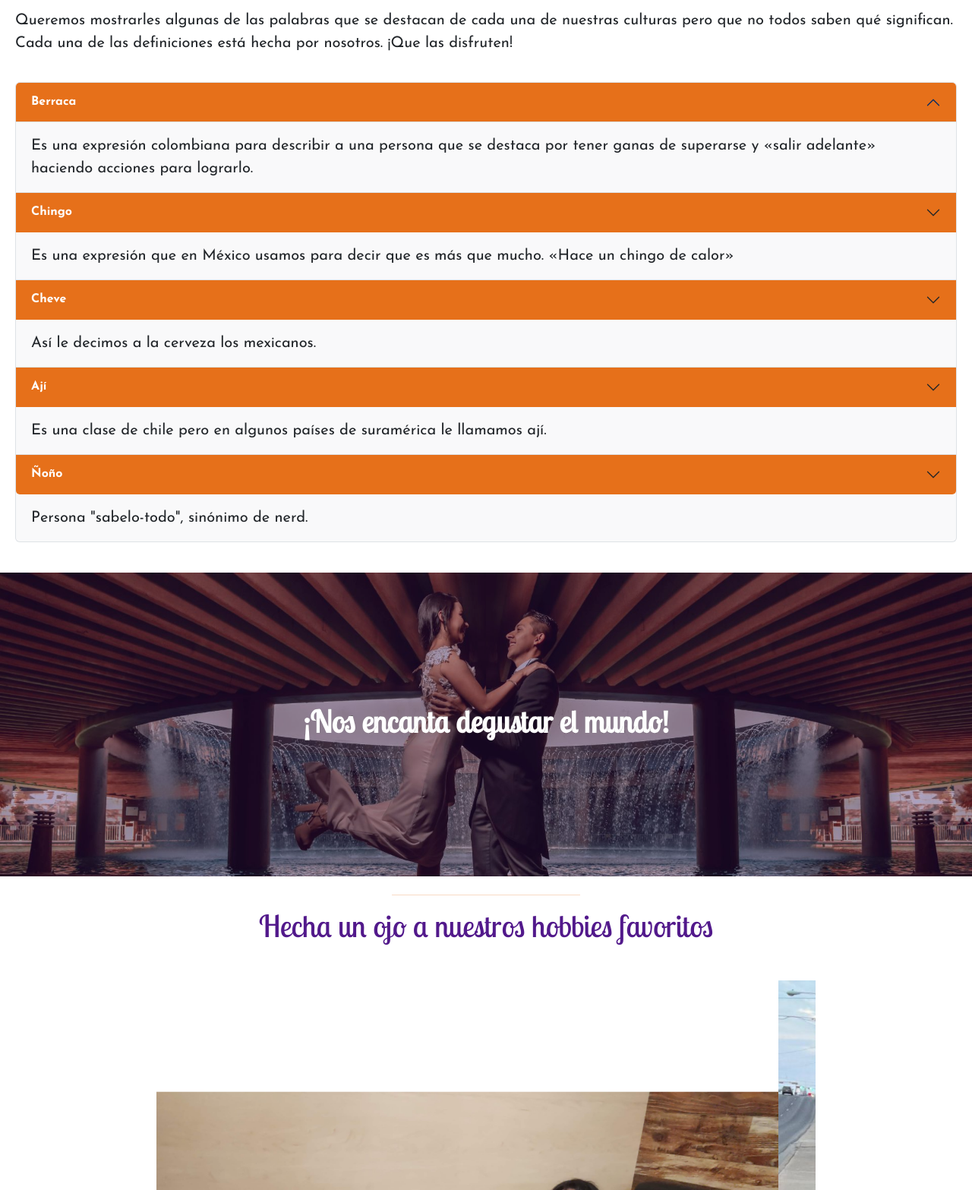
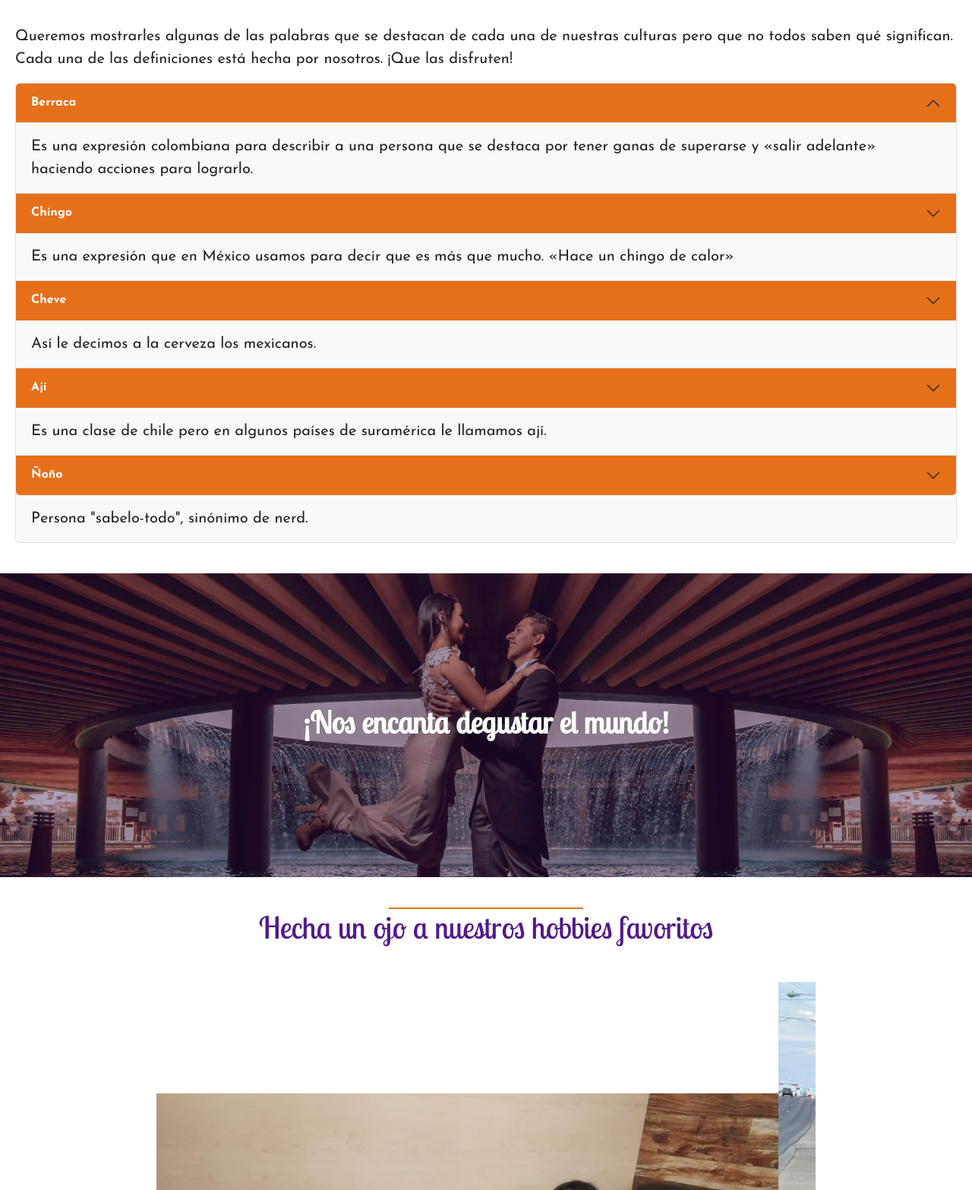
Before and after one commit to AndreCer25/cafe-con-chile, a website: page paginas/glosario.html in a window 1280 px wide. Shown: the part 215-1782 px from the top of the page at 76% size. Drawn offline with nearby package versions, Linux system fonts and the light colour scheme.

Commit message:
ajuste separador

```diff
--- a/paginas/glosario.html
+++ b/paginas/glosario.html
@@ -52,11 +52,13 @@
         <main id="main">
             <section id="glosario">
               <h2 class="titulos">¿Quejeso?</h2>
-              <hr class="separador">
-              <p>Queremos mostrarles algunas de las palabras que se destacan de cada una de nuestras culturas pero que no todos saben qué significan. Cada una de las definiciones está hecha por nosotros. ¡Que las disfruten!</p>
+              <div class="separador"></div>
             </section>
 
             <section id="definiciones">
+              <article class="glosario1">
+                <p>Queremos mostrarles algunas de las palabras que se destacan de cada una de nuestras culturas pero que no todos saben qué significan. Cada una de las definiciones está hecha por nosotros. ¡Que las disfruten!</p>
+              </article>
                 <div class="accordion" id="accordionBasic">
                     <div class="accordion-item">
                       <h2 class="accordion-header" id="headingOne">
@@ -127,7 +129,7 @@
 
             <section id="seccionCarrusel">
                 <article class="seccionCarrusel-Box1">
-                    <hr class="separador">
+                  <div class="separador"></div>
                     <h2 class="titulos">Hecha un ojo a nuestros hobbies favoritos</h2>
                 </article>
             </section>
--- a/sass/style.scss
+++ b/sass/style.scss
@@ -96,11 +96,10 @@
 
 .seccion-1-Box1 p {width: 50%;}
 
-.separador {color: #E6701A;
-    border-style:double;
-    width: 20%;
-    align-self: center;
-    margin-top: 4px;}
+.separador {background: #E6701A;
+    height: 2px;
+    width: 20vw;
+    margin: 0 auto;}
 
 .seccion-1-Box2 {width: 100%;
     height: auto;
@@ -183,7 +182,7 @@
     padding: 10px;}
 
 #entradasBlog {height: auto;
-    padding: 0 20px 20px;
+    padding: 20px;
     width: 100%;
     display: grid;
     grid-template-columns: repeat(3, 1fr);
@@ -261,7 +260,7 @@
     display: flex;
     justify-content: space-around;
     align-items: center;
-    padding: 0 20px 0 20px;
+    padding: 20px 20px 0 20px;
     gap: 30px;}
 
 .fotos {width: 30%;
@@ -309,6 +308,10 @@
     flex-direction: column;
     text-align: left;}
 
+.glosario1 {width: 100%;
+    height: auto;
+    padding-top: 20px;}
+
 #definiciones {height: auto;
         padding: 0 20px 20px;
         width: 100%;
@@ -342,7 +345,7 @@
 
 #seccionCarrusel {width: 100%;
     height: auto;
-    padding: 0 20px 20px;
+    padding: 20px 20px 20px;
     display: flex;
     flex-direction: column;
     gap:20px;}
@@ -369,6 +372,10 @@
     justify-content: center;
     flex-direction: column;
     text-align: left;}
+
+.contacto1 {width: 100%;
+    height: auto;
+    padding-top: 20px;}
 
 #formulario {width: 100%;
     height: auto;
```
Also changed, not shown: index.html (+2 -2 lines), paginas/contacto.html (+4 -2 lines), paginas/experiencias.html (+1 -1 lines), paginas/quienes-somos.html (+1 -1 lines), css/style.css, 1 other file.
